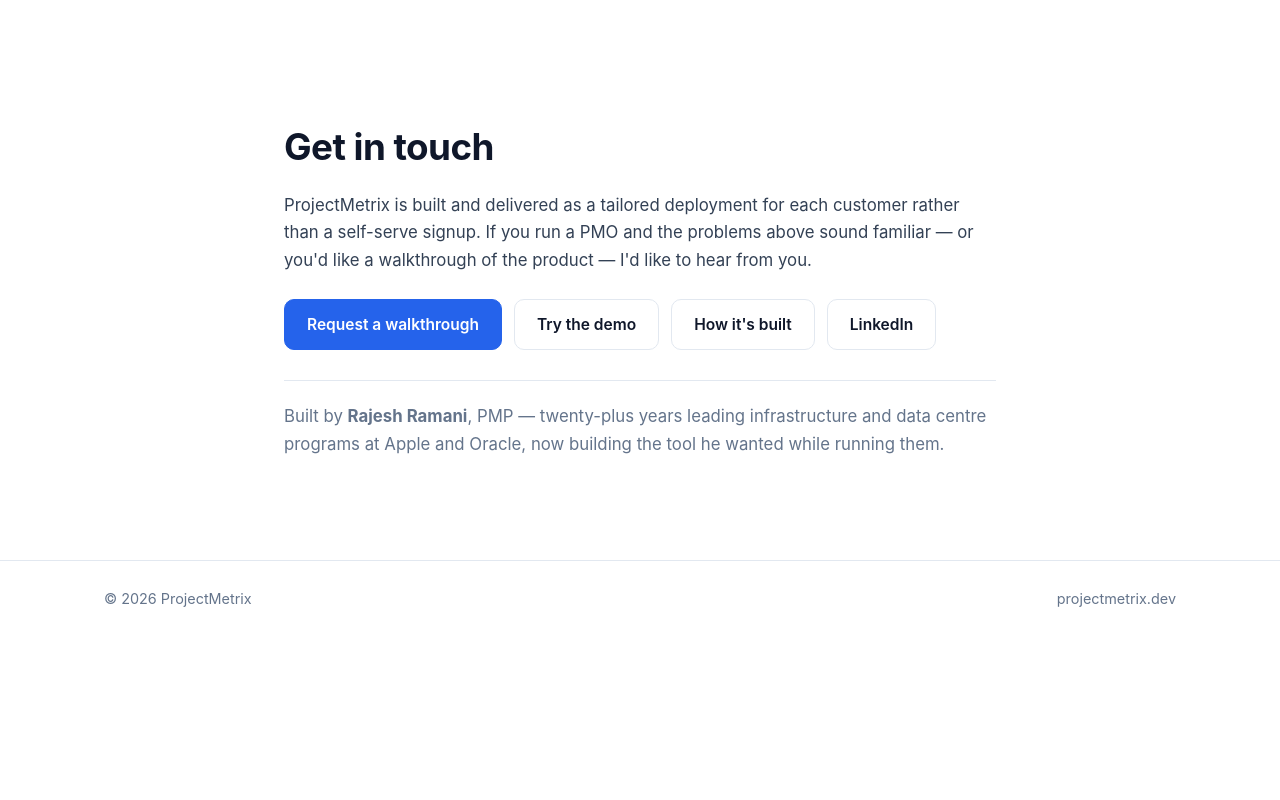
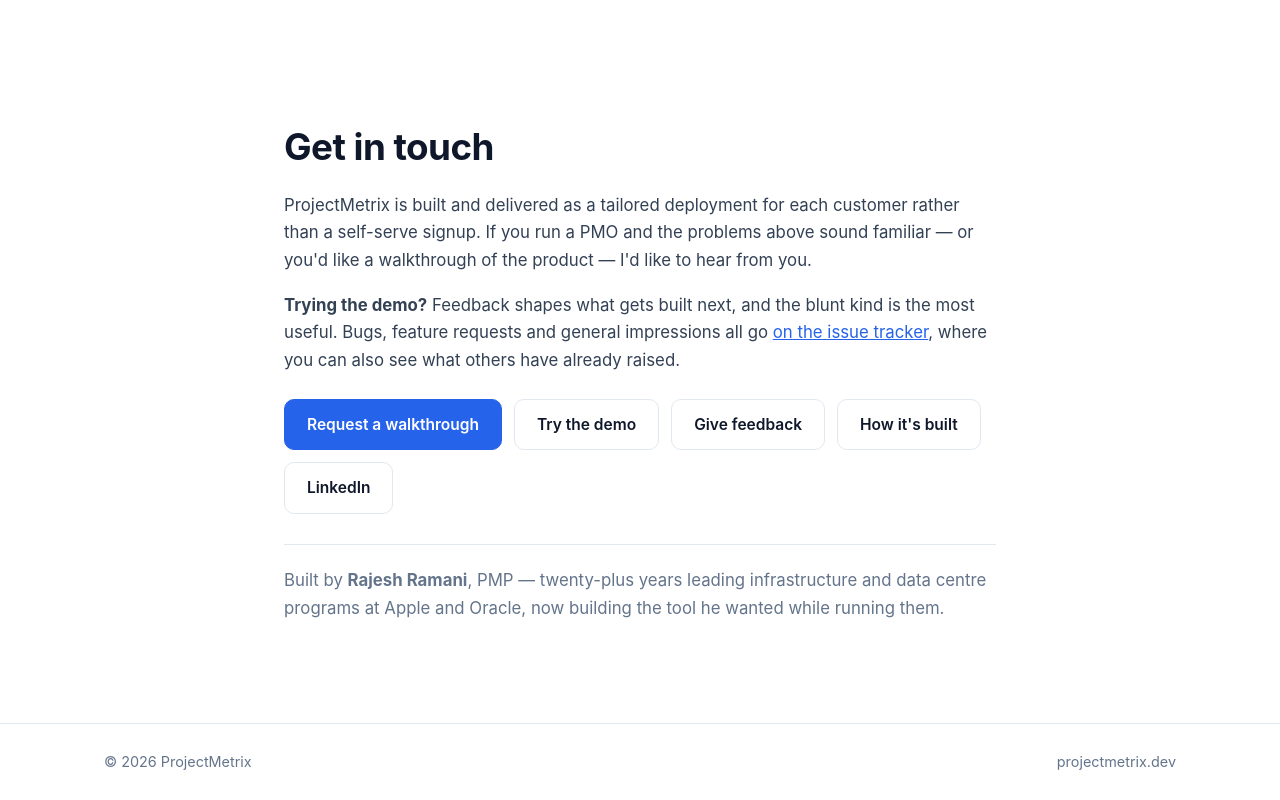
Before and after one commit to rrvenkatrama/projectmetrix-site, a website: page index.html in a window 1280 px wide. Shown: the part 8951-9751 px from the top of the page. Before the commit the page ends 9587 px from the top, so only its background shows below. Drawn offline with Linux system fonts and the light colour scheme.

Commit message:
Point testers at the prototype issue tracker from the contact section

```diff
--- a/index.html
+++ b/index.html
@@ -392,9 +392,16 @@
     self-serve signup. If you run a PMO and the problems above sound familiar — or you'd like a
     walkthrough of the product — I'd like to hear from you.
   </p>
+  <p>
+    <strong>Trying the demo?</strong> Feedback shapes what gets built next, and the blunt kind is the
+    most useful. Bugs, feature requests and general impressions all go
+    <a href="https://github.com/rrvenkatrama/projectmetrix-prototype/issues" rel="noopener">on the issue tracker</a>,
+    where you can also see what others have already raised.
+  </p>
   <p class="contact-actions">
     <a class="btn primary" href="mailto:rrvenkatrama@gmail.com?subject=ProjectMetrix">Request a walkthrough</a>
     <a class="btn" href="https://rrvenkatrama.github.io/projectmetrix-prototype/" rel="noopener">Try the demo</a>
+    <a class="btn" href="https://github.com/rrvenkatrama/projectmetrix-prototype/issues/new/choose" rel="noopener">Give feedback</a>
     <a class="btn" href="/engineering">How it's built</a>
     <a class="btn" href="https://linkedin.com/in/rvrajesh123" rel="noopener">LinkedIn</a>
   </p>
```
